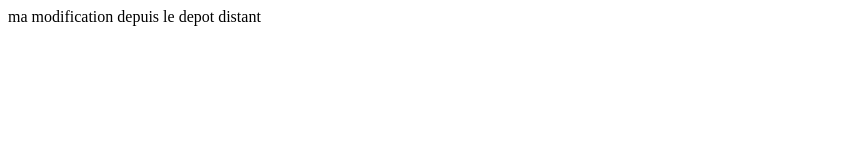
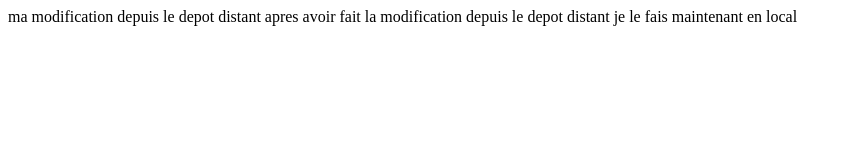
Before and after one commit to beliasfranklin/test-github, a plain HTML site: page index.html in a window 1280 px wide. Shown: the whole page, without its empty margins (0-852 px from the left). Drawn offline with Linux system fonts and the light colour scheme.

Commit message:
modification depuis le depot local

```diff
--- a/index.html
+++ b/index.html
@@ -7,5 +7,6 @@
 </head>
 <body>
     ma modification depuis le depot distant
+    apres avoir fait la modification depuis le depot distant je le fais maintenant en local
 </body>
 </html>
```
